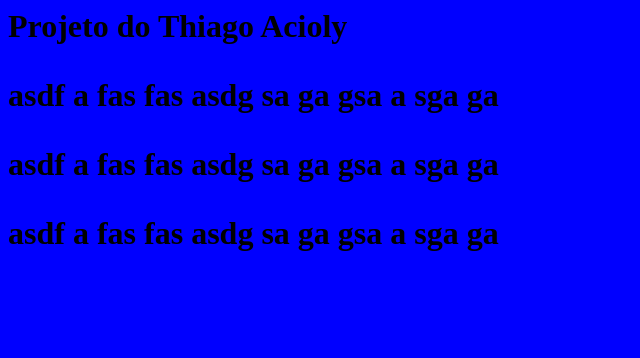
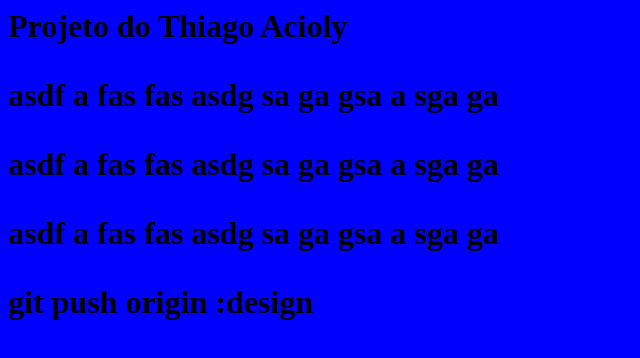
Before and after one commit to thiagoacioly/curso-git, a plain HTML site: page index.html in a window 1280 px wide. Shown: the whole page, without its empty margins (0-640 px from the left). Drawn offline with Linux system fonts and the light colour scheme.

Commit message:
nova linha adicionada

```diff
--- a/index.html
+++ b/index.html
@@ -10,5 +10,7 @@
 		<p> asdf a fas fas asdg sa ga gsa a sga ga</p>
 
 		<p> asdf a fas fas asdg sa ga gsa a sga ga</p>
+
+		   git push origin :design
 	</body>
 </html>
```
